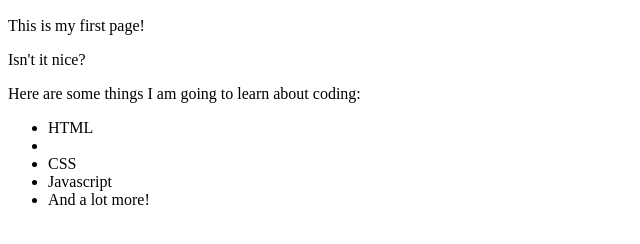
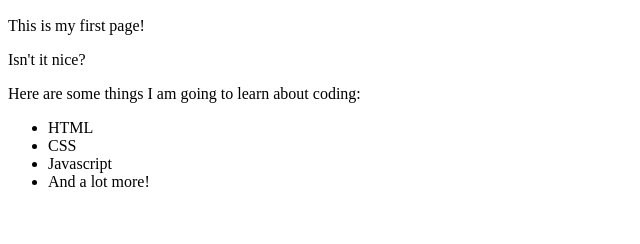
Before and after one commit to ajmarkow/my-first-webpage-1, a plain HTML site: page my_first_webpage.html in a window 1280 px wide. Shown: the part 110-354 px from the top of the page, without its empty margins (0-640 px from the left). Drawn offline with Linux system fonts and the light colour scheme.

Commit message:
Update my_first_webpage.html

```diff
--- a/my_first_webpage.html
+++ b/my_first_webpage.html
@@ -13,7 +13,7 @@
 
   <p> Here are some things I am going to learn about coding:</p>
   <ul>
-    <li>HTML<li>
+    <li>HTML</li>
     <li>CSS</li>
     <li>Javascript</li>
     <li>And a lot more!</li>
```
